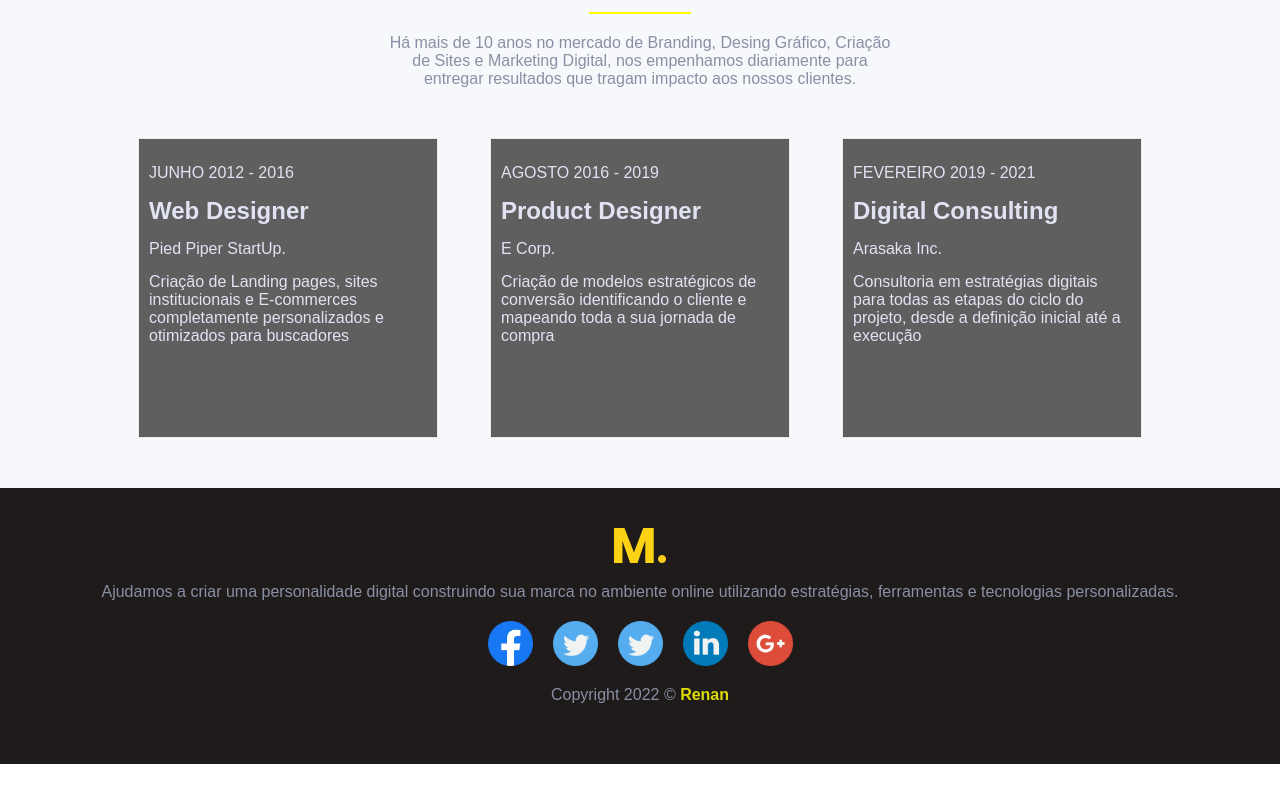
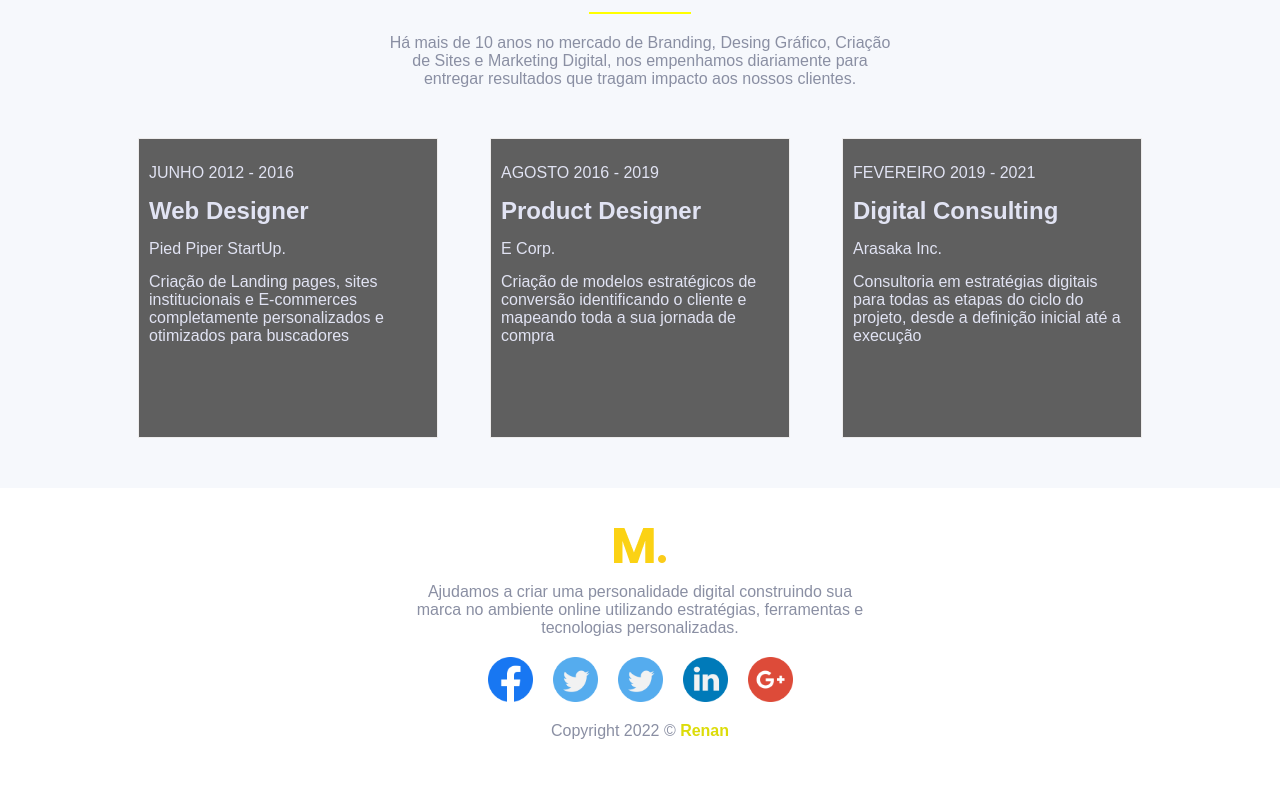
Before and after one commit to renanricha/branding-agency, a React (Create React App) app in the folder projeto_agencia_design/: page / in a window 1280 px wide. Shown: the part 566-1366 px from the top of the page. Before the commit the page ends 1330 px from the top, so only its background shows below. Built offline with nearby package versions, Linux system fonts and the light colour scheme.

Commit message:
Fix for Footer

```diff
--- a/projeto_agencia_design/src/components/Footer/index.jsx
+++ b/projeto_agencia_design/src/components/Footer/index.jsx
@@ -8,7 +8,7 @@ import './index.css'
 
 export default function Footer(props) {
     return(
-        <div className={props.cor ? "footer-dk" : "footer"}>
+        <div className={props.cor ? "footer" : "footer-dk"}>
             <img className="img-logo" src={Logo} alt='Logo M' />
             <p>Ajudamos a criar uma personalidade digital construindo sua marca no ambiente online utilizando estratégias, ferramentas e tecnologias personalizadas.</p>
             <div className="social">
```
